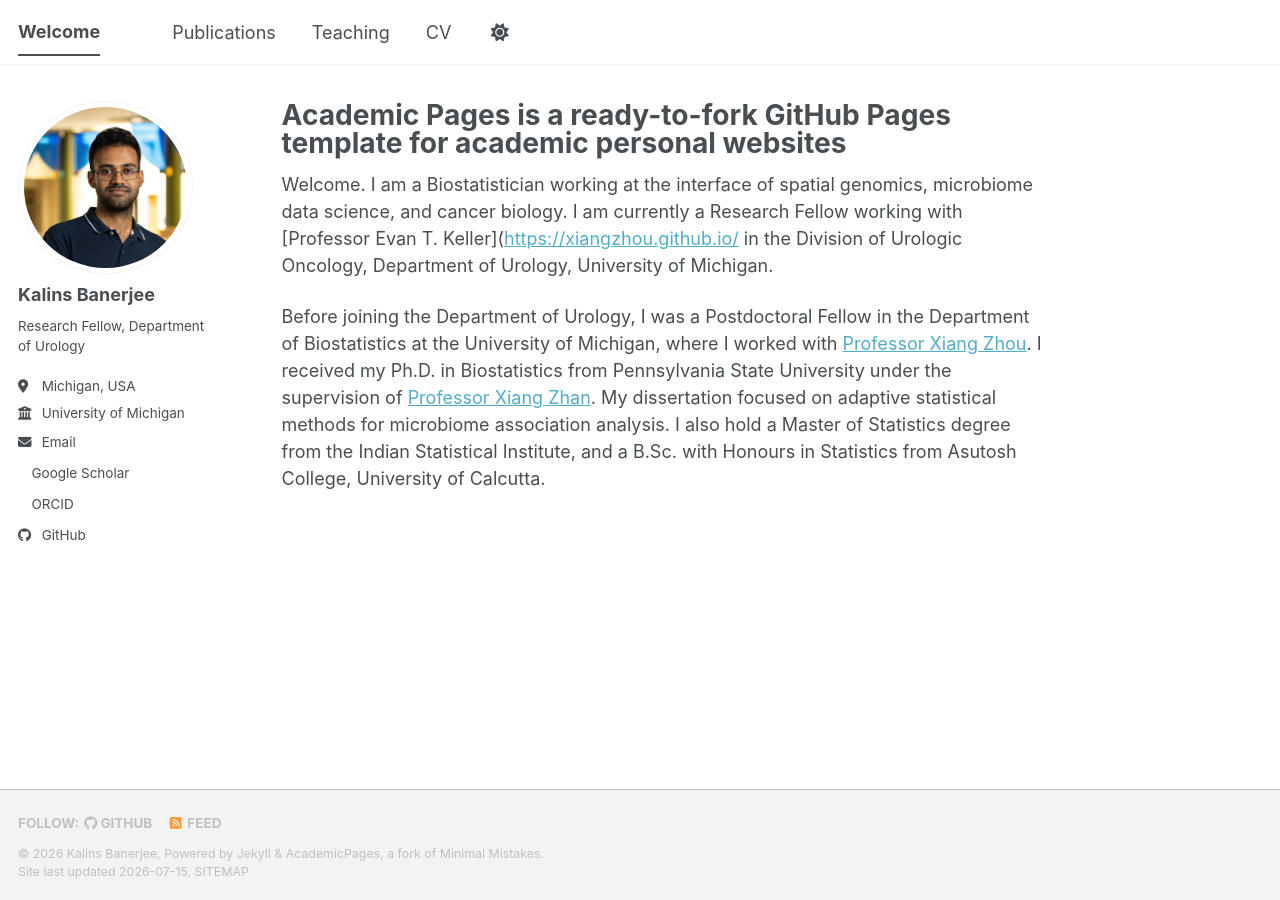
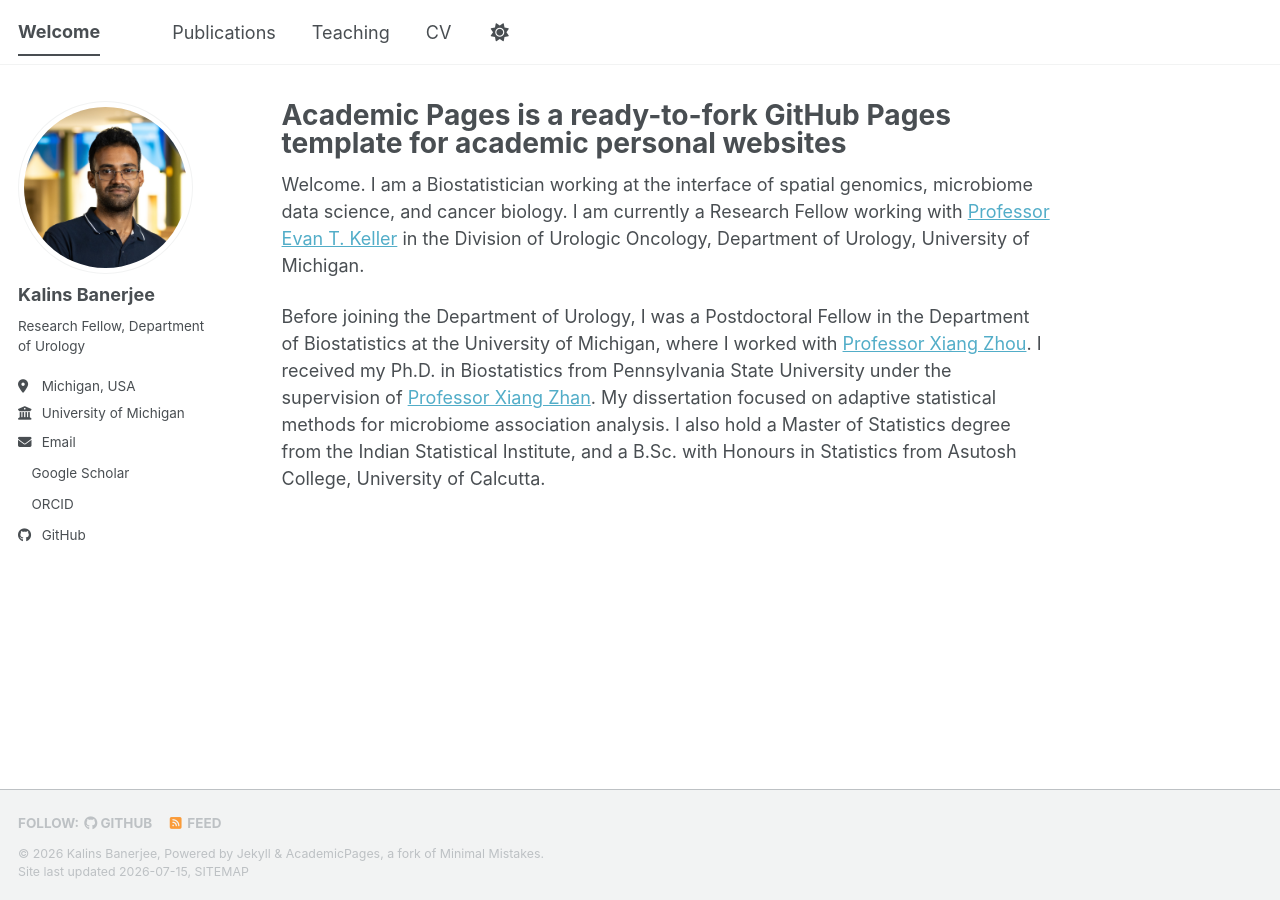
Before and after one commit to kzb193/kzb193.github.io, a Jekyll site: the page built from _pages/about.md, in a window 1280 px wide. Built offline with Jekyll 4.4.1, drawn with Linux system fonts in a browser that asks for light colours; a style sheet for code colours, icons or effects is not loaded; part of the change alters nothing that is shown.

Commit message:
Update about.md

```diff
--- a/_pages/about.md
+++ b/_pages/about.md
@@ -8,6 +8,6 @@ redirect_from:
 ---
 
 Welcome. I am a Biostatistician working at the interface of spatial genomics, microbiome data science, and cancer biology.
-I am currently a Research Fellow working with [Professor Evan T. Keller]([https://xiangzhou.github.io/](https://medschool.umich.edu/profile/1464/evan-t-keller) in the Division of Urologic Oncology, Department of Urology, University of Michigan.
+I am currently a Research Fellow working with [Professor Evan T. Keller](https://medschool.umich.edu/profile/1464/evan-t-keller) in the Division of Urologic Oncology, Department of Urology, University of Michigan.
 
 Before joining the Department of Urology, I was a Postdoctoral Fellow in the Department of Biostatistics at the University of Michigan, where I worked with [Professor Xiang Zhou](https://xiangzhou.github.io/). I received my Ph.D. in Biostatistics from Pennsylvania State University under the supervision of [Professor Xiang Zhan](https://sites.google.com/view/zhangroup/home). My dissertation focused on adaptive statistical methods for microbiome association analysis. I also hold a Master of Statistics degree from the Indian Statistical Institute, and a B.Sc. with Honours in Statistics from Asutosh College, University of Calcutta.
```
